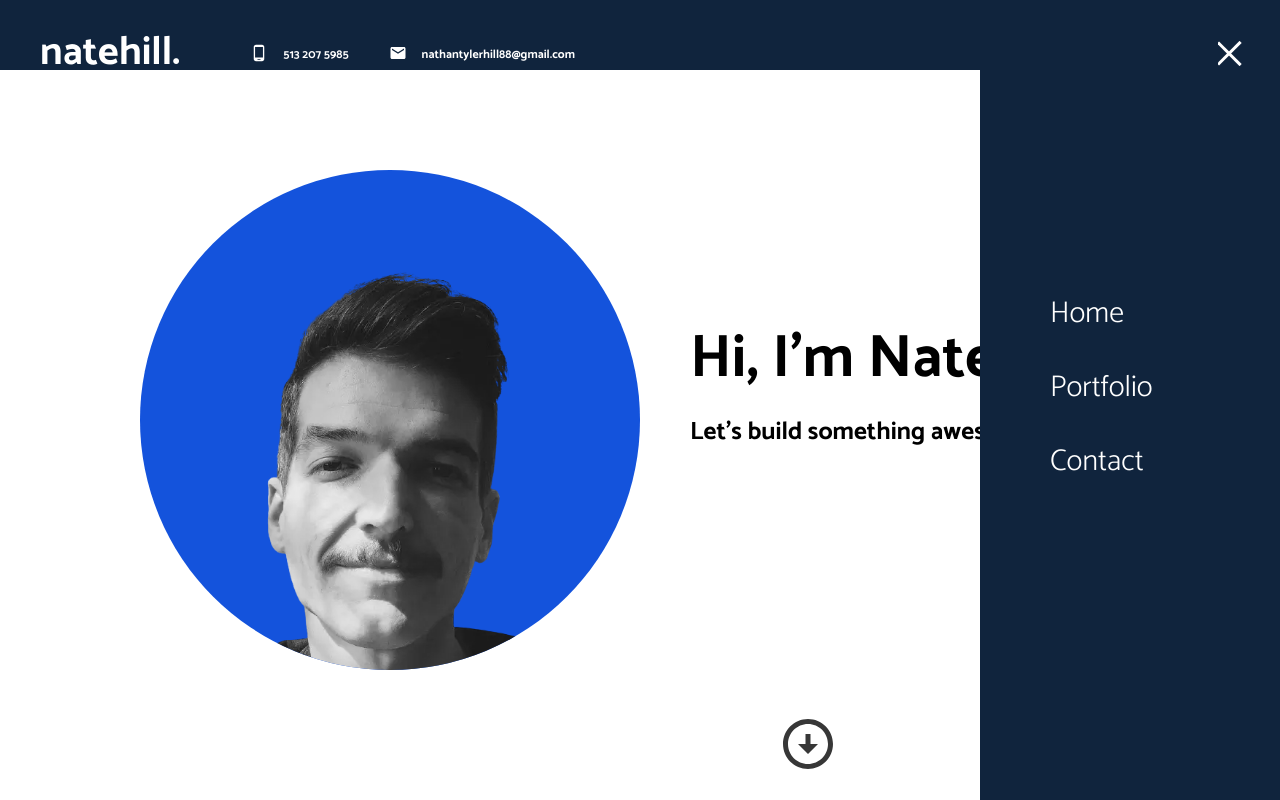
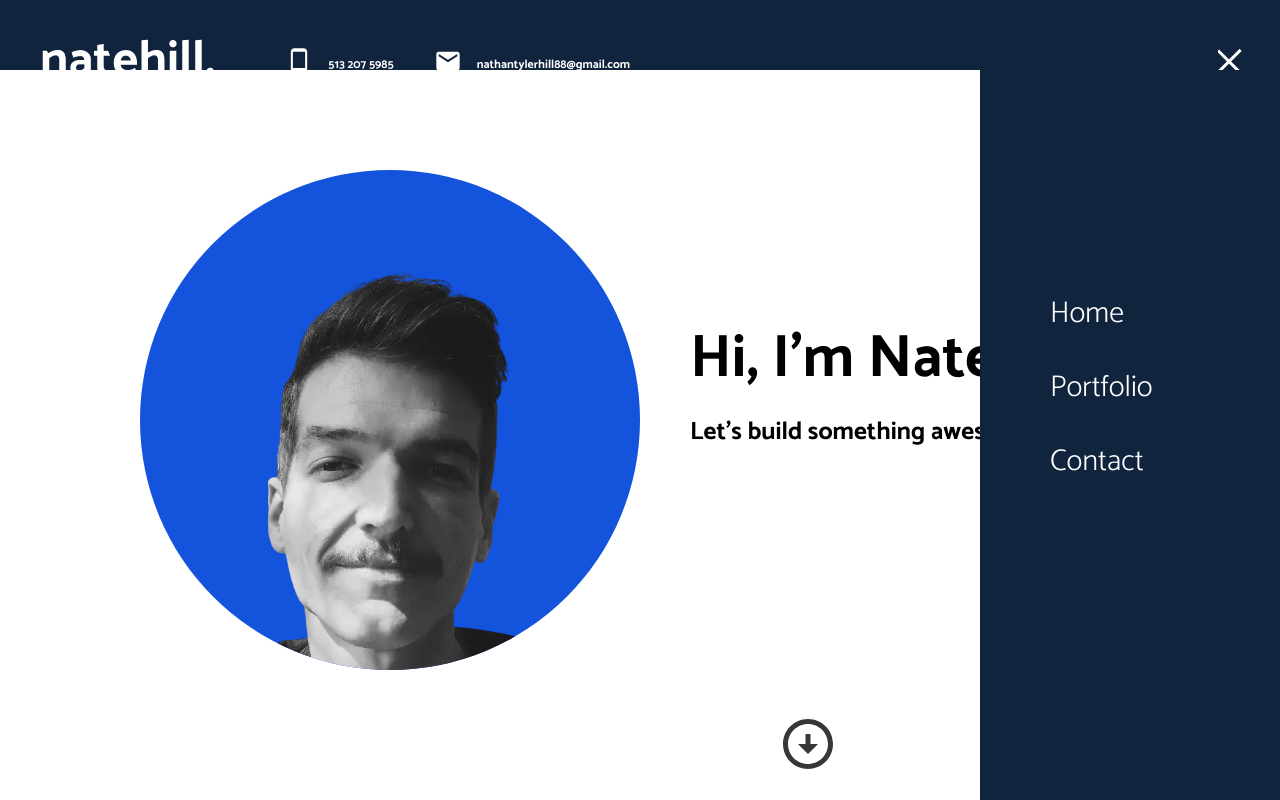
Before and after one commit to estin8/reactportfolio, a React (Create React App) app: page / in a window 1280 px wide. Built offline with nearby package versions, Linux system fonts and the light colour scheme.

Commit message:
increased font size on topbar

```diff
--- a/src/components/topbar/topbar.scss
+++ b/src/components/topbar/topbar.scss
@@ -15,7 +15,7 @@
 
 
 
-    &.active{
+    &.active {
         background-color: $mainColor;
         color: white;
 
@@ -28,15 +28,17 @@
 
             span {
 
-                &:first-child{
+                &:first-child {
                     background-color: white;
                     transform: rotate(45deg);
 
                 }
+
                 &:nth-child(2) {
                     opacity: 0;
                 }
-                &:last-child{
+
+                &:last-child {
                     background-color: white;
                     transform: rotate(-45deg);
                 }
@@ -56,7 +58,7 @@
         align-items: center;
 
         .logo {
-            font-size: 40px;
+            font-size: 50px;
             font-weight: 700;
             text-decoration: none;
             color: inherit;
@@ -73,12 +75,12 @@
             }
 
             .icon {
-                font-size: 18px;
+                font-size: 28px;
             }
 
             span {
                 margin-left: 5px;
-                font-size: 15px;
+                font-size: 25px;
                 font-weight: 700;
 
                 a {
```
